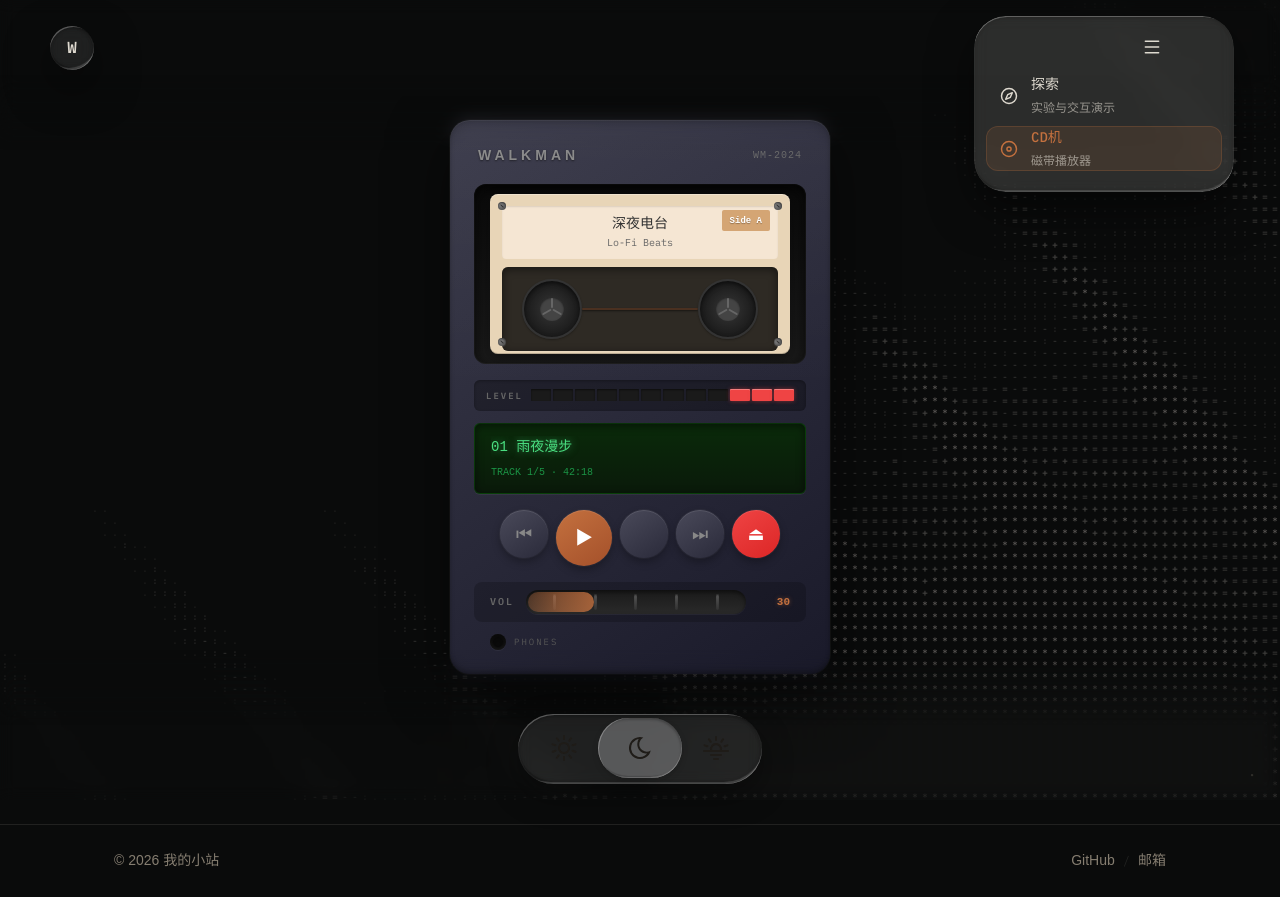
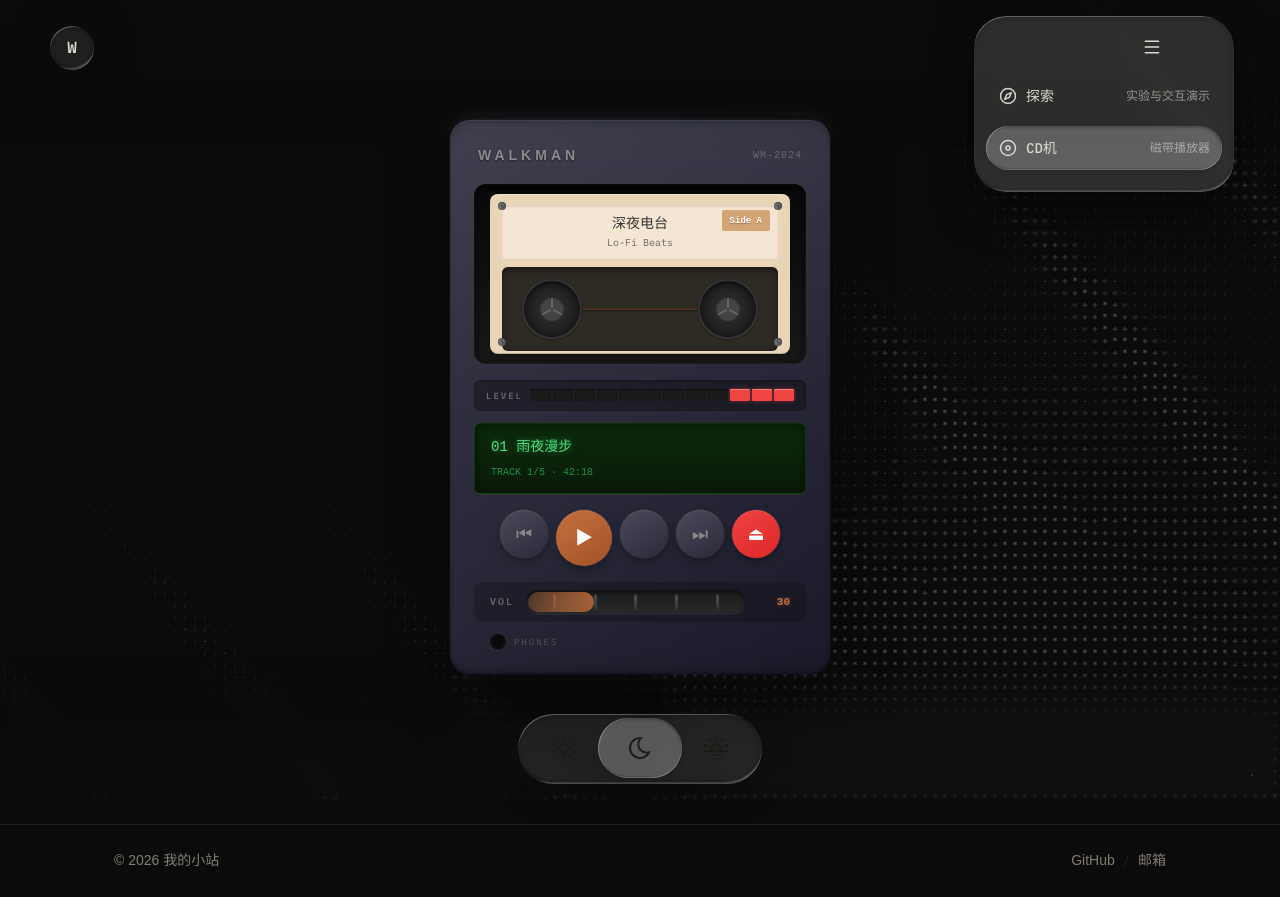
Before and after one commit to BWBYB/WUYUWeb, a React (Vite) app: page /player in a window 1280 px wide. Both pictures are taken after a click on the button "更多". Built offline with nearby package versions, Linux system fonts and the light colour scheme; a web font is replaced by a local one.

Commit message:
feat(nav): 重做更多面板条目并改用导航胶囊选中态
每条目改为单行 图标 + 名称 + 右对齐说明；悬停仅强调图标与名称，
选中态改用与导航按钮相同的玻璃胶囊，并注入 --nav-active-opacity 供其复用。

```diff
--- a/src/components/Header.jsx
+++ b/src/components/Header.jsx
@@ -297,6 +297,7 @@ export default function Header({ paper = false }) {
     '--nav-content-color': contentColor,
     '--nav-action-color': actionColor,
     '--nav-glass-opacity': `${settings.glassOpacity}%`,
+    '--nav-active-opacity': `${settings.activeOpacity}%`,
     '--nav-blur': `${settings.blur}px`,
     '--nav-saturation': `${settings.saturation}%`,
     '--nav-reflex-light': resolvedTheme === 'light' ? 1 : 0.3,
--- a/src/components/NavMorePanel.css
+++ b/src/components/NavMorePanel.css
@@ -49,45 +49,60 @@
 .nav-more-item {
   display: flex;
   align-items: center;
-  gap: var(--space-3);
+  gap: var(--space-2);
   min-height: 44px;
   padding: 0 var(--space-3);
-  border: 1px solid transparent;
-  border-radius: var(--radius-md);
+  border: 0;
+  border-radius: var(--radius-pill);
   color: var(--nav-content-color);
   text-decoration: none;
-  transition: background-color 0.18s ease, border-color 0.18s ease, color 0.18s ease;
+  transition: color 0.18s ease, background-color 0.18s ease, box-shadow 0.18s ease;
 }
 
-.nav-more-item:hover,
+/* 与导航按钮一致：悬停只变强调色，选中才铺玻璃胶囊 */
+.nav-more-item:not(.is-active):hover {
+  color: var(--nav-action-color);
+}
+
 .nav-more-item.is-active {
-  border-color: color-mix(in srgb, var(--nav-action-color) 22%, transparent);
-  background: color-mix(in srgb, var(--nav-action-color) 12%, transparent);
-  color: var(--nav-action-color);
+  background: color-mix(in srgb, var(--nav-glass-color) var(--nav-active-opacity, 36%), transparent);
+  box-shadow:
+    inset 0 0 0 1px color-mix(in srgb, var(--nav-light-color) calc(var(--nav-reflex-light) * 10%), transparent),
+    inset 2px 1px 0 -1px color-mix(in srgb, var(--nav-light-color) calc(var(--nav-reflex-light) * 90%), transparent),
+    inset -1.5px -1px 0 -1px color-mix(in srgb, var(--nav-light-color) calc(var(--nav-reflex-light) * 80%), transparent),
+    inset -2px -6px 1px -5px color-mix(in srgb, var(--nav-light-color) calc(var(--nav-reflex-light) * 60%), transparent),
+    inset -1px 2px 3px -1px color-mix(in srgb, var(--nav-dark-color) calc(var(--nav-reflex-dark) * 20%), transparent),
+    inset 0 -4px 1px -2px color-mix(in srgb, var(--nav-dark-color) calc(var(--nav-reflex-dark) * 10%), transparent),
+    0 3px 6px color-mix(in srgb, var(--nav-dark-color) calc(var(--nav-reflex-dark) * 8%), transparent);
 }
 
 .nav-more-icon {
   flex: 0 0 20px;
+  transition: transform 0.2s cubic-bezier(0.5, 0, 0, 1);
 }
 
-.nav-more-copy {
-  display: grid;
-  gap: var(--space-1);
-  min-width: 0;
+.nav-more-item:hover .nav-more-icon {
+  transform: scale(1.2);
 }
 
 .nav-more-label {
+  flex: none;
   font-size: var(--fs-ui);
   font-weight: var(--fw-medium);
   line-height: var(--lh-ui);
+  white-space: nowrap;
 }
 
 .nav-more-desc {
+  flex: 0 1 auto;
+  min-width: 0;
+  margin-left: auto;
   overflow: hidden;
   color: var(--nav-content-color);
   font-size: var(--fs-micro);
   line-height: var(--lh-ui);
   opacity: 0.6;
+  text-align: right;
   text-overflow: ellipsis;
   white-space: nowrap;
 }
--- a/src/components/NavMorePanel.jsx
+++ b/src/components/NavMorePanel.jsx
@@ -24,10 +24,8 @@ export default function NavMorePanel({ open, onClose }) {
             onClick={onClose}
           >
             <Icon name={item.icon} size={20} className="nav-more-icon" />
-            <span className="nav-more-copy">
-              <span className="nav-more-label">{item.label}</span>
-              <span className="nav-more-desc">{item.description}</span>
-            </span>
+            <span className="nav-more-label">{item.label}</span>
+            <span className="nav-more-desc">{item.description}</span>
           </Link>
         )
       })}
```
